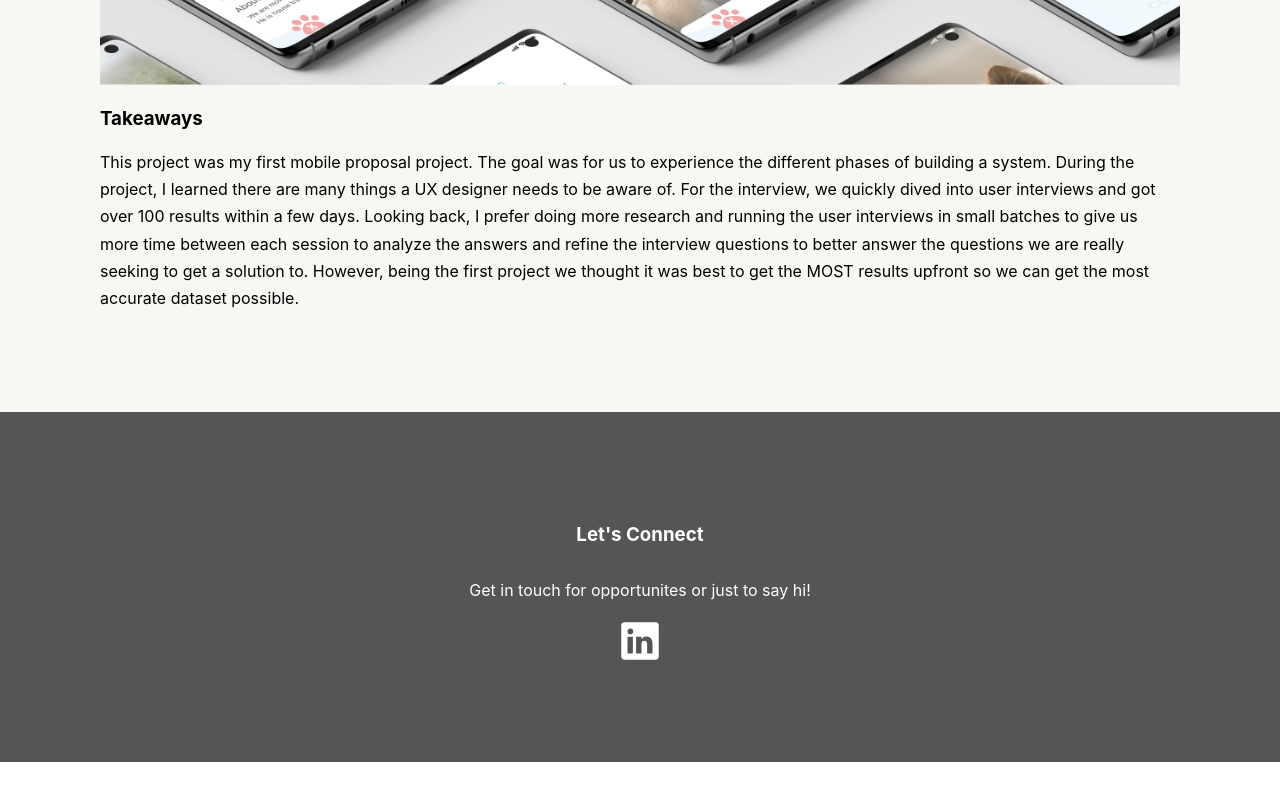
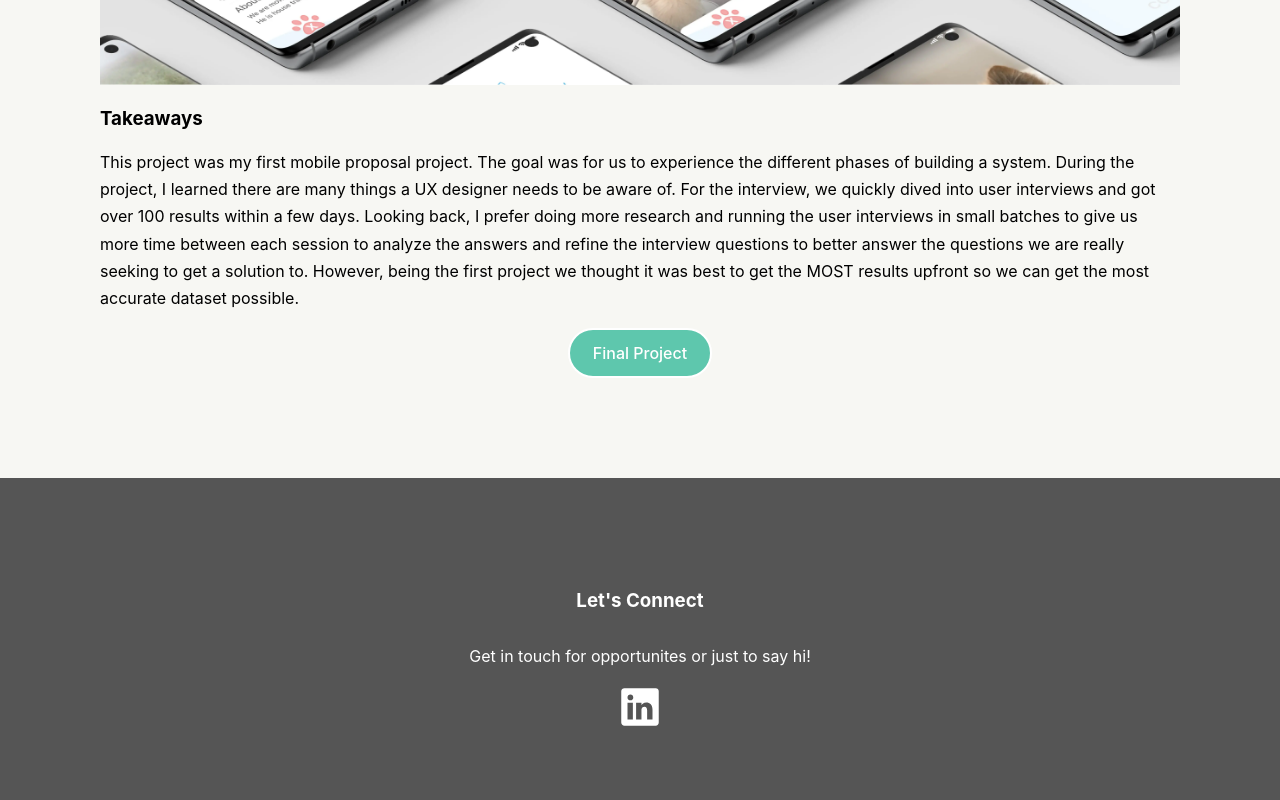
Before and after one commit to Appletri/cindys-website, a React (Create React App) app: page /cindys-website/furrever-family in a window 1280 px wide. Shown: the part 4691-5491 px from the top of the page. Before the commit the page ends 5453 px from the top, so only its background shows below. Built offline with nearby package versions, Linux system fonts and the light colour scheme.

Commit message:
added final project pdf to FF page

```diff
--- a/src/components/Portfolio/Works/FF.js
+++ b/src/components/Portfolio/Works/FF.js
@@ -6,9 +6,13 @@ import persona2 from '../../../assets/images/Mei.7da74601.webp';
 import persona3 from '../../../assets/images/Mindy.01f545ef.webp';
 import userFlow from '../../../assets/images/UserFlow.946ce499.webp';
 import erd from '../../../assets/images/Physical ERD.6bbab31a.webp';
+import finalPDF from '../../../assets/FinalSubmissionFurreverFamily.pdf';
 
 
 function FF() {
+  function handleClick() {
+    window.open(finalPDF,"_blank");
+  }
   return (
     <div className='main'>
       <div className='overview'>
@@ -81,6 +85,9 @@ function FF() {
         <p>
           This project was my first mobile proposal project. The goal was for us to experience the different phases of building a system. During the project, I learned there are many things a UX designer needs to be aware of. For the interview, we quickly dived into user interviews and got over 100 results within a few days. Looking back, I prefer doing more research and running the user interviews in small batches to give us more time between each session to analyze the answers and refine the interview questions to better answer the questions we are really seeking to get a solution to. However, being the first project we thought it was best to get the MOST results upfront so we can get the most accurate dataset possible.
         </p>
+        <div className='finalbutt'>
+          <div onClick={handleClick} className='final'>Final Project</div>
+        </div>
       </div>
     </div>
   )
--- a/src/components/Portfolio/Works/works.css
+++ b/src/components/Portfolio/Works/works.css
@@ -22,6 +22,12 @@ section {
 .text {
   width: 530px;
   padding-right: 30px;
+}
+
+.finalbutt {
+  display: flex;
+  justify-content: center;
+  width: 100%;
 }
 
 .head {
@@ -83,6 +89,30 @@ section {
   display: flex;
   justify-content: center;
   padding: 25px 0px;
+}
+
+.final {
+  font-family: inherit;
+  font-size: 1rem;
+  font-weight: 500;
+  border: 2px solid white;
+  color: white;
+  padding: 13px 20px;
+  border-radius: 300px;
+  background-color: var(--main-accent-color);
+  margin-left: 7.5px;
+  margin-right: 7.5px;
+  transition: ease-in 0.2s;
+  cursor: pointer;
+  text-decoration: none;
+  width: 100px;
+  text-align: center;
+}
+
+.final:hover {
+  background-color: white;
+  color: var(--main-accent-color);
+  border: 2px solid var(--main-accent-color);
 }
 
 @media only screen and (min-width: 1550px) {
```
Also changed, not shown: 1 other file (tests, documents, lock files or other folders).
